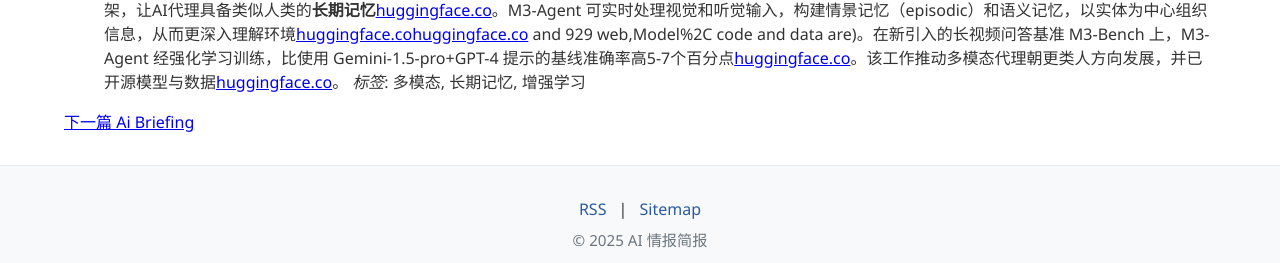
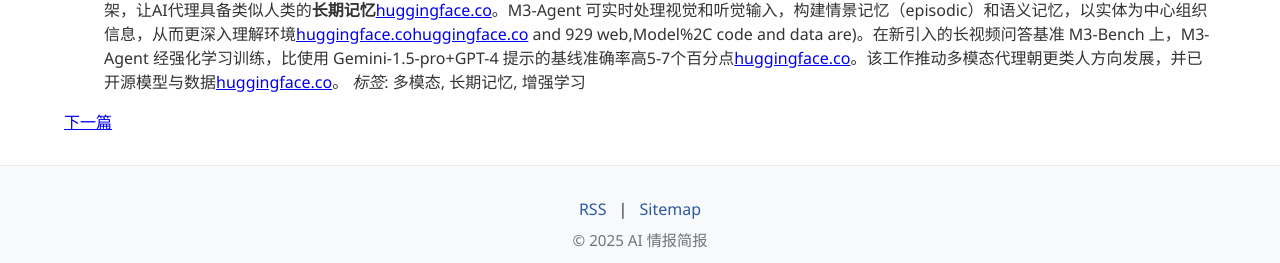
Before and after one commit to pierrelzw/AI-News, a Jekyll site: the page built from _posts/2025-08-28-ai-briefing.md, in a window 1280 px wide and 900 px high, scrolled down 2333 px. Shown: the part 634-897 px from the top of the window. Built offline with Jekyll 4.4.1, drawn with Linux system fonts in a browser that asks for light colours.

Commit message:
chore: remove article titles from prev/next navigation; keep only '上一篇'/'下一篇'

```diff
--- a/_layouts/post.html
+++ b/_layouts/post.html
@@ -51,7 +51,6 @@ layout: default
       <div class="nav-previous">
                   <a href="{{ page.previous.url | relative_url }}" rel="prev">
             <span class="nav-subtitle">上一篇</span>
-          <span class="nav-title">{{ page.previous.title | escape }}</span>
           </a>
       </div>
     {%- endif -%}
@@ -60,7 +59,6 @@ layout: default
       <div class="nav-next">
                   <a href="{{ page.next.url | relative_url }}" rel="next">
             <span class="nav-subtitle">下一篇</span>
-          <span class="nav-title">{{ page.next.title | escape }}</span>
           </a>
       </div>
     {%- endif -%}
```
Lines whose indentation alone changed are shown as unchanged.
